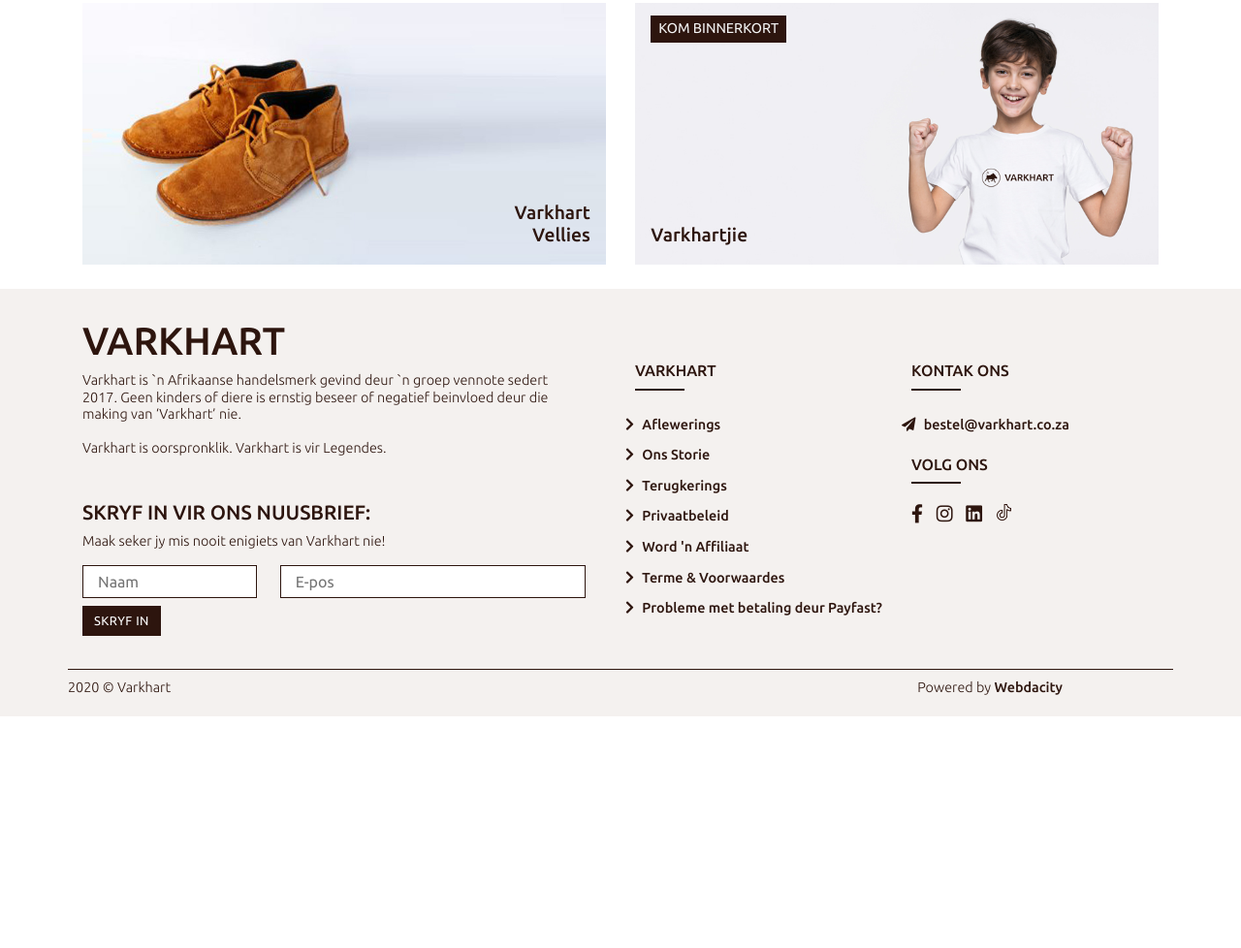
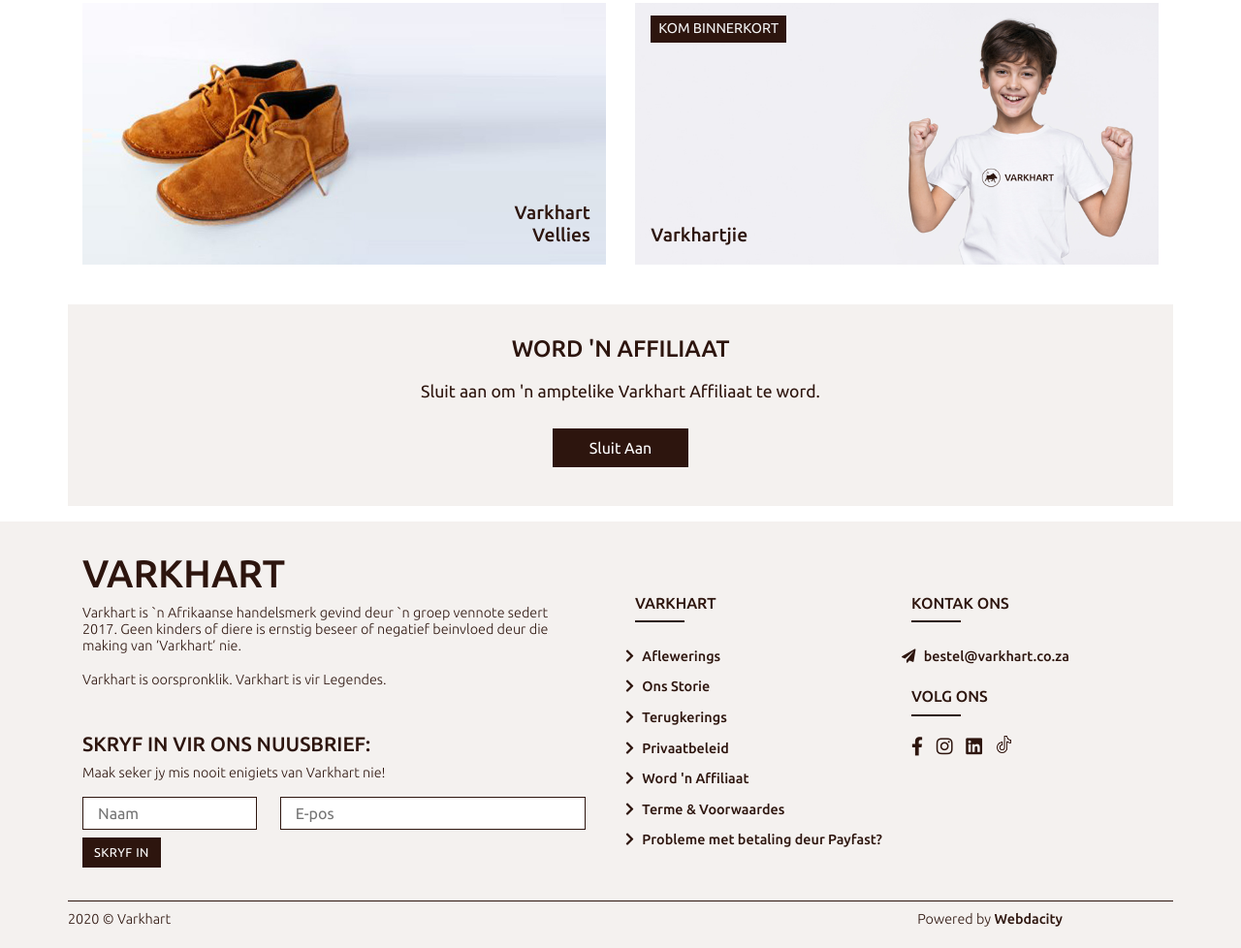
Before and after one commit to Webdacity/Varkhart, a plain HTML site: page index.html in a window 1280 px wide. Shown: the part 1556-2534 px from the top of the page at 97% size. Before the commit the page ends 2295 px from the top, so only its background shows below. Drawn offline with nearby package versions, Linux system fonts and the light colour scheme; no server answers.

Commit message:
update affiliates

```diff
--- a/affiliates/affiliates.js
+++ b/affiliates/affiliates.js
@@ -1,5 +1,5 @@
-// const api_url = "https://varkhart-backend.herokuapp.com"
-const api_url = "http://localhost:3000"
+const api_url = "https://varkhart-backend.herokuapp.com"
+// const api_url = "http://localhost:3000"
 
 
 // GENERAL UI & Logic
--- a/index.html
+++ b/index.html
@@ -273,6 +273,20 @@
             </div>
         </div>
     </section>
+
+    <section class="home-newsletter-section">
+        <div class="container">
+            <h4>Word 'n Affiliaat</h4>
+            <p>Sluit aan om 'n amptelike Varkhart Affiliaat te word.
+
+            </p>
+            <button class="btn my-button" onclick="">
+                <a href="./affiliates/signup.html">Sluit Aan</a>
+            </button>
+        </div>
+    </section>
+
+
     <div class="loader-container">
         <div class="loader"></div>
     </div>
```
Also changed, not shown: affiliates/signup.html (+1 -1 lines).
